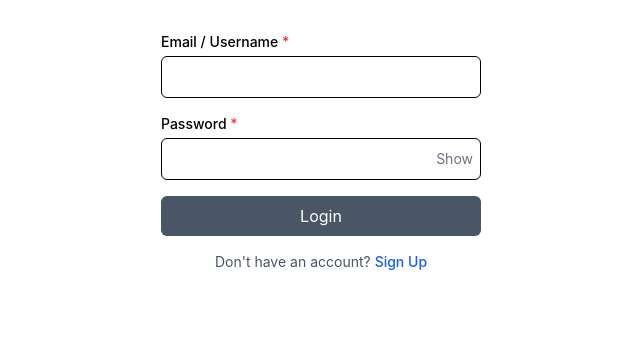
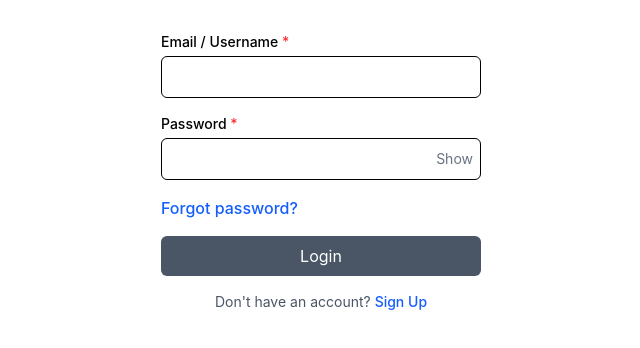
Before and after one commit to 190030541gopisai/nonmus-frontend, a React (Vite) app: page /login in a window 1280 px wide. Shown: the top 348 px of the page, without its empty margins (319-959 px from the left). Built offline with nearby package versions, Linux system fonts and the light colour scheme; no server answers.

Commit message:
Add tests for login page to retain credentials and reset submitting state on failure

```diff
--- a/src/features/auth/pages/LoginPage.tsx
+++ b/src/features/auth/pages/LoginPage.tsx
@@ -2,7 +2,7 @@ import { useState } from "react";
 import { Link, useNavigate } from "react-router-dom";
 import { login } from "../api/authApi";
 import { LoginSchema, type LoginFormData } from "../validation/login.schema";
-import { useForm } from "react-hook-form";
+import { useForm, useWatch } from "react-hook-form";
 import { zodResolver } from "@hookform/resolvers/zod";
 
 function LoginPage() {
@@ -18,7 +18,7 @@ function LoginPage() {
       credential: "",
       password: "",
     },
-    mode: "onSubmit",
+    mode: "onSubmit"
   });
 
   const [showPassword, setShowPassword] = useState(false);
@@ -103,6 +103,14 @@ function LoginPage() {
                 </p>
               )}
             </div>
+            <div>
+              <Link
+                to="/forgot-password"
+                className="font-medium text-blue-600 hover:text-blue-700"
+              >
+                Forgot password?
+              </Link>
+            </div>
             <button
               type="submit"
               disabled={isSubmitting}
```
Also changed, not shown: 1 other file (tests, documents, lock files or other folders).
